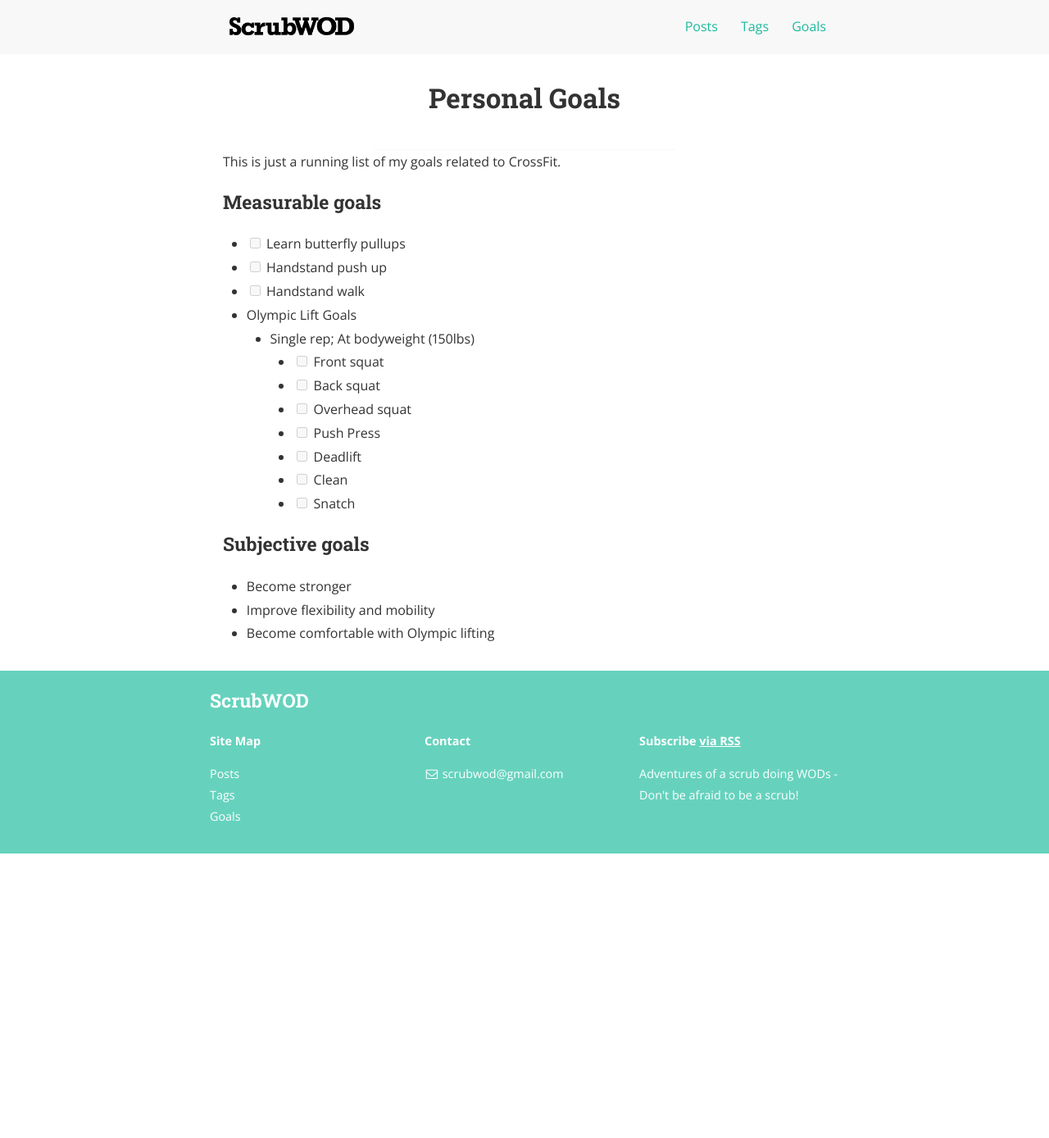
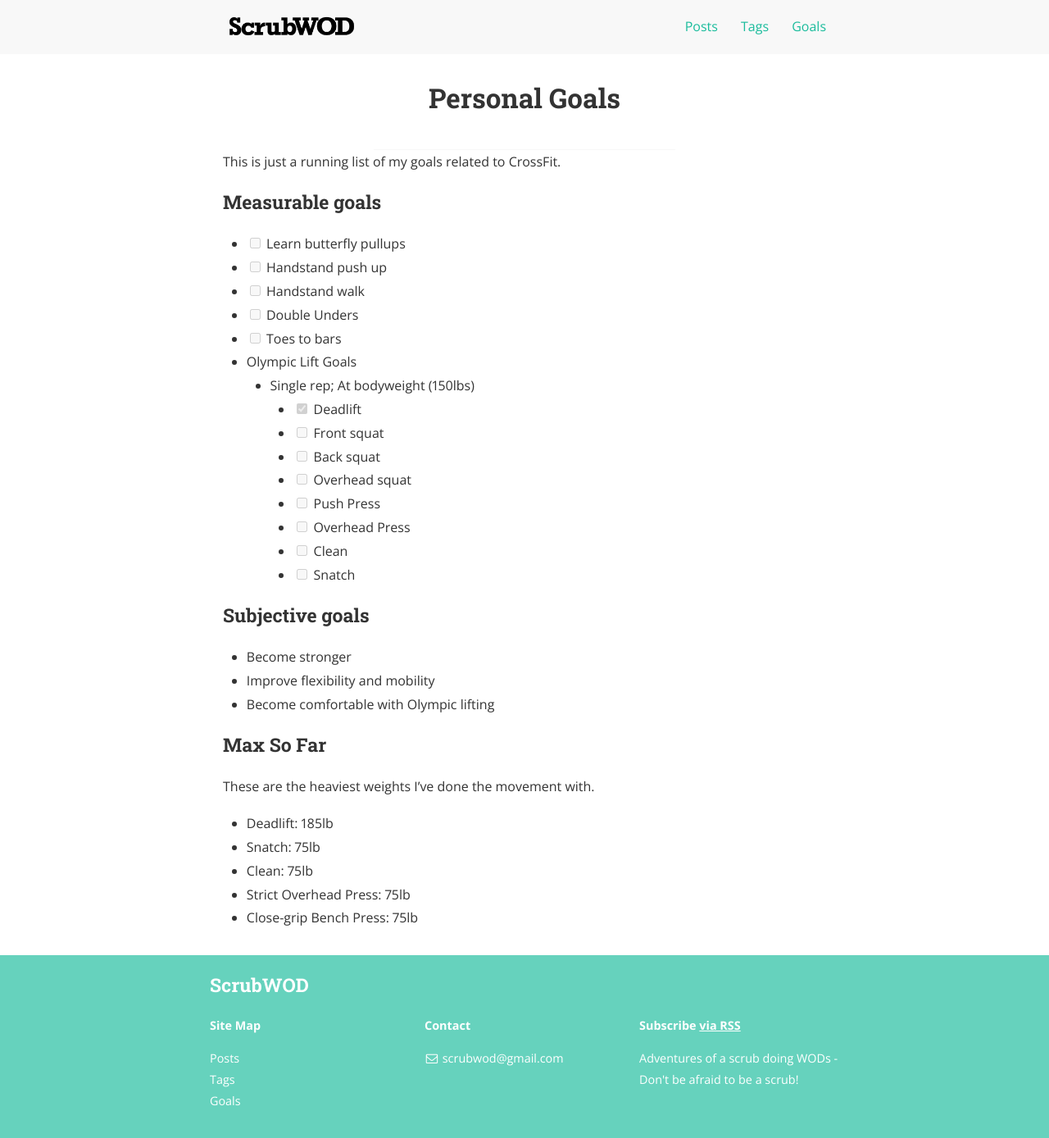
Before and after one commit to scrubwod/scrubwod.github.io, a Jekyll site: the page built from goals.md, in a window 1280 px wide and 1388 px high. Shown: the whole window at 82% size. Built offline with Jekyll 4.4.1, drawn with Linux system fonts in a browser that asks for light colours; nearby versions of some CDN libraries.

Commit message:
[GOAL] Update goals

```diff
--- a/goals.md
+++ b/goals.md
@@ -10,17 +10,32 @@ This is just a running list of my goals related to CrossFit.
 - [ ] Learn butterfly pullups
 - [ ] Handstand push up
 - [ ] Handstand walk
+- [ ] Double Unders
+- [ ] Toes to bars
 - Olympic Lift Goals
     - Single rep; At bodyweight (150lbs)
+        - [X] Deadlift
         - [ ] Front squat
         - [ ] Back squat
         - [ ] Overhead squat
         - [ ] Push Press
-        - [ ] Deadlift
+        - [ ] Overhead Press
         - [ ] Clean
         - [ ] Snatch
+
 
 ### Subjective goals
 - Become stronger
 - Improve flexibility and mobility
 - Become comfortable with Olympic lifting
+
+
+### Max So Far
+
+These are the heaviest weights I've done the movement with.
+
+- Deadlift: 185lb
+- Snatch: 75lb
+- Clean: 75lb
+- Strict Overhead Press: 75lb
+- Close-grip Bench Press: 75lb
```
